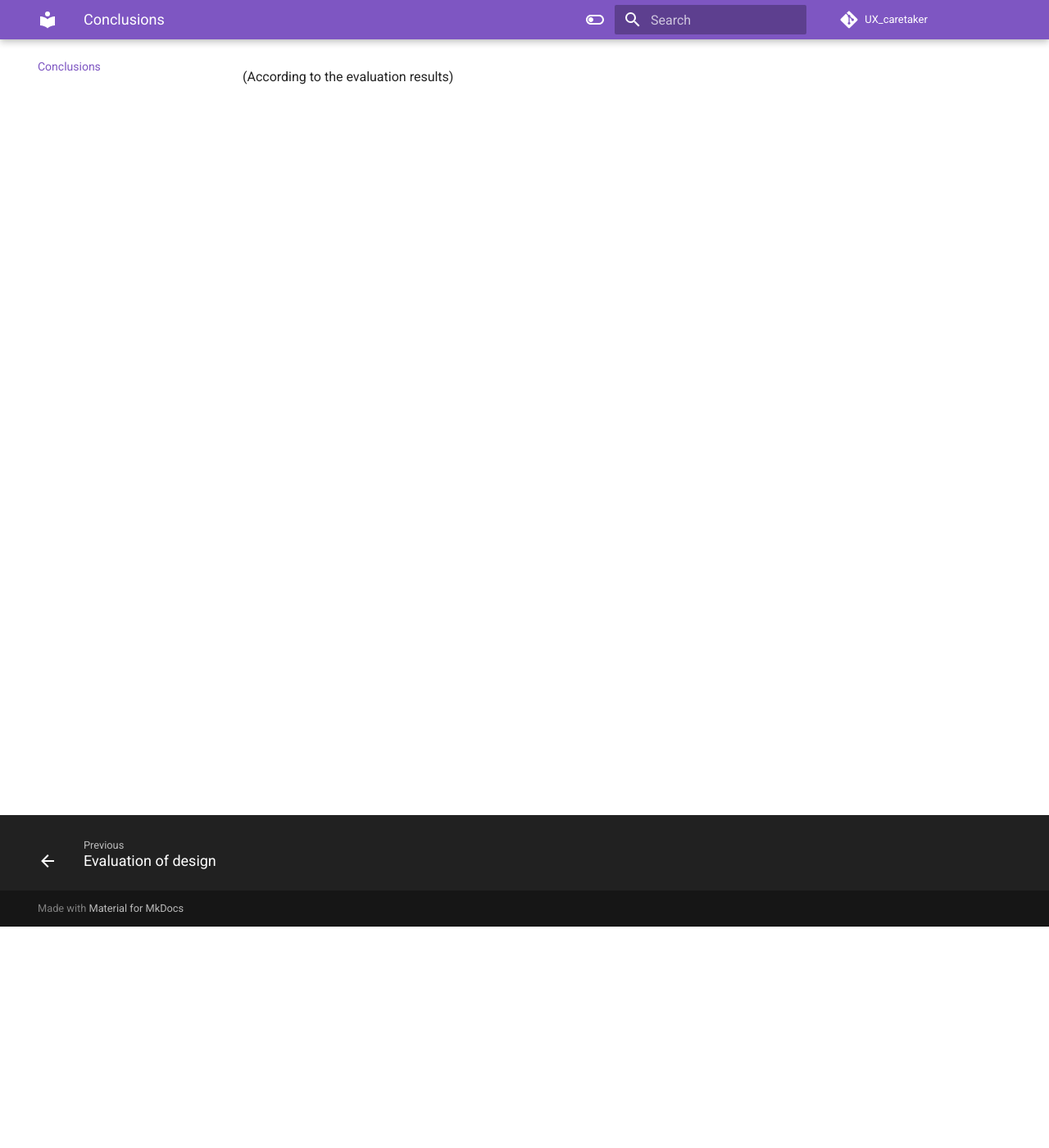
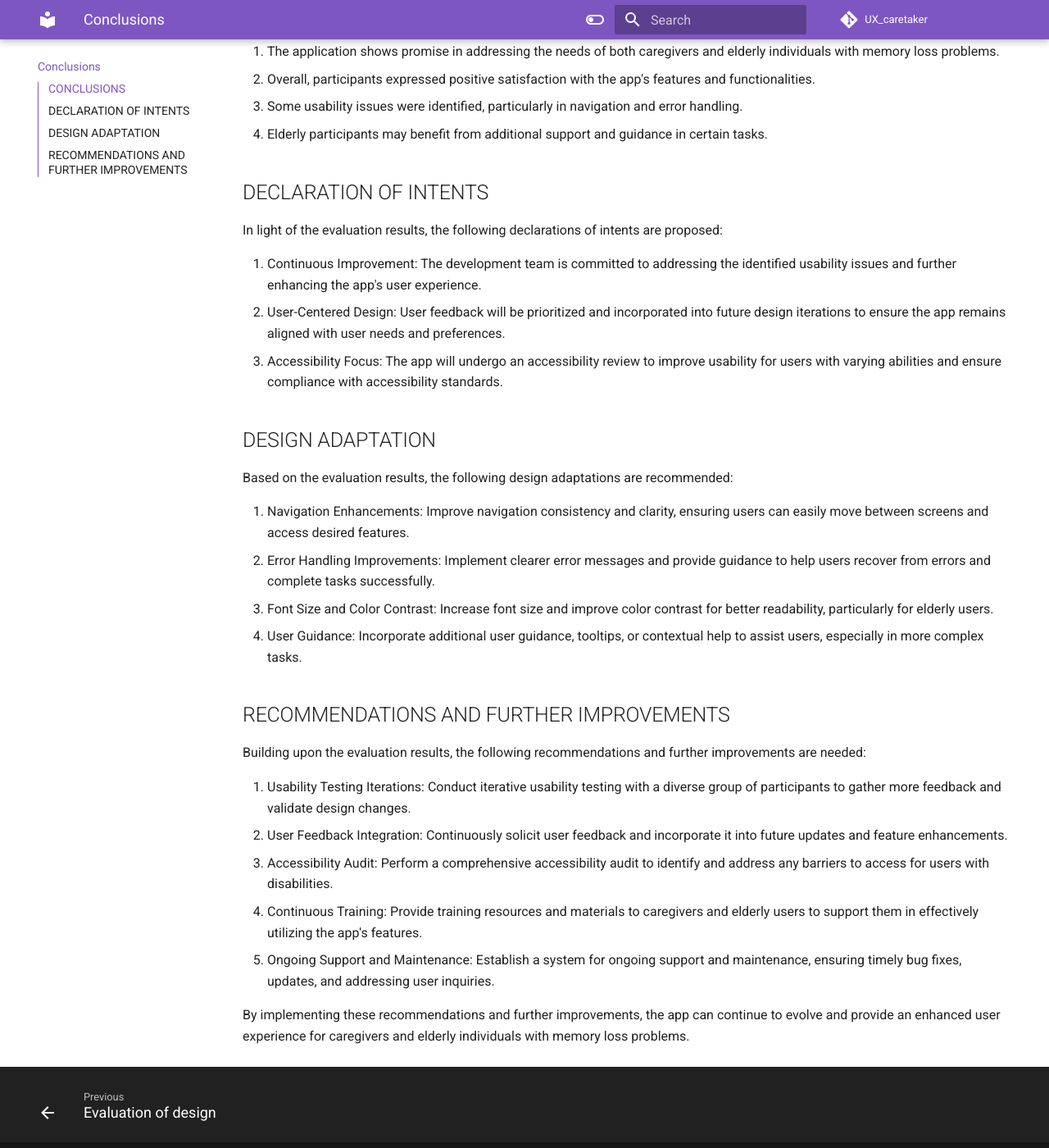
Before and after one commit to teragramgius/GherryPlus, an MkDocs documentation site: the page built from docs/conclusions.md, in a window 1280 px wide and 1400 px high, scrolled down 270 px. Shown: the whole window at 82% size. Built offline with MkDocs 1.6.1 and Material for MkDocs 9.7.7, drawn with Linux system fonts in a browser that asks for light colours; comment, search, counter and statistics services are not loaded; the version menu is left out; some of the changed text lies outside the part shown.

Commit message:
Update conclusions.md

```diff
--- a/docs/conclusions.md
+++ b/docs/conclusions.md
@@ -1,7 +1,37 @@
-# CONCLUSIONS
-Declaration of intents
-Target
-Design adaptation
+## CONCLUSIONS
 
-# RECCOMANDATIONS AND FURTHER IMPROVEMENTS
-(According to the evaluation results)
+Based on the evaluation results, several key conclusions can be drawn:
+
+1. The application shows promise in addressing the needs of both caregivers and elderly individuals with memory loss problems.
+2. Overall, participants expressed positive satisfaction with the app's features and functionalities.
+3. Some usability issues were identified, particularly in navigation and error handling.
+4. Elderly participants may benefit from additional support and guidance in certain tasks.
+
+## DECLARATION OF INTENTS
+
+In light of the evaluation results, the following declarations of intents are proposed:
+
+1. Continuous Improvement: The development team is committed to addressing the identified usability issues and further enhancing the app's user experience.
+2. User-Centered Design: User feedback will be prioritized and incorporated into future design iterations to ensure the app remains aligned with user needs and preferences.
+3. Accessibility Focus: The app will undergo an accessibility review to improve usability for users with varying abilities and ensure compliance with accessibility standards.
+
+## DESIGN ADAPTATION
+
+Based on the evaluation results, the following design adaptations are recommended:
+
+1. Navigation Enhancements: Improve navigation consistency and clarity, ensuring users can easily move between screens and access desired features.
+2. Error Handling Improvements: Implement clearer error messages and provide guidance to help users recover from errors and complete tasks successfully.
+3. Font Size and Color Contrast: Increase font size and improve color contrast for better readability, particularly for elderly users.
+4. User Guidance: Incorporate additional user guidance, tooltips, or contextual help to assist users, especially in more complex tasks.
+
+## RECOMMENDATIONS AND FURTHER IMPROVEMENTS
+
+Building upon the evaluation results, the following recommendations and further improvements are needed:
+
+1. Usability Testing Iterations: Conduct iterative usability testing with a diverse group of participants to gather more feedback and validate design changes.
+2. User Feedback Integration: Continuously solicit user feedback and incorporate it into future updates and feature enhancements.
+3. Accessibility Audit: Perform a comprehensive accessibility audit to identify and address any barriers to access for users with disabilities.
+4. Continuous Training: Provide training resources and materials to caregivers and elderly users to support them in effectively utilizing the app's features.
+5. Ongoing Support and Maintenance: Establish a system for ongoing support and maintenance, ensuring timely bug fixes, updates, and addressing user inquiries.
+
+By implementing these recommendations and further improvements, the app can continue to evolve and provide an enhanced user experience for caregivers and elderly individuals with memory loss problems.
```
